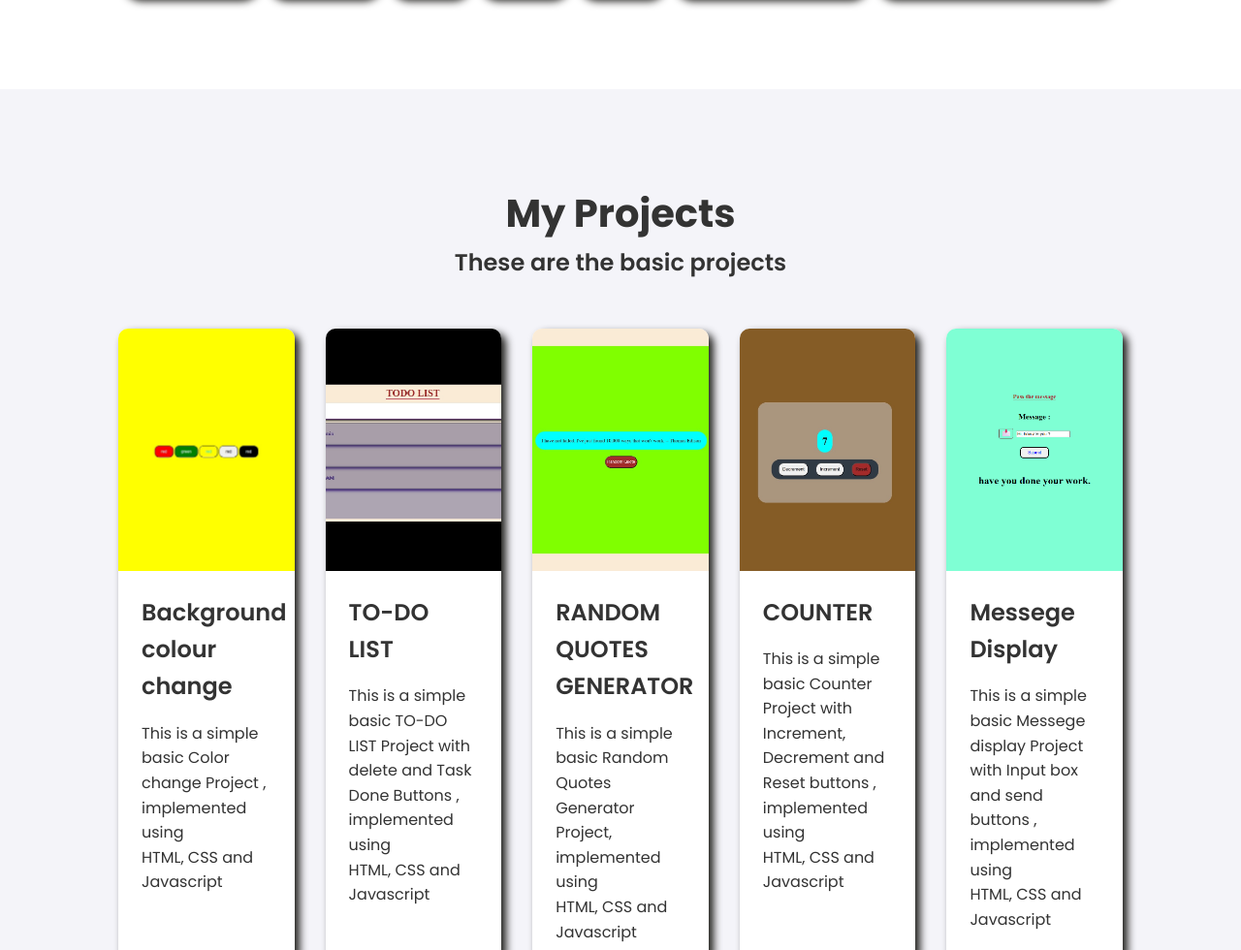
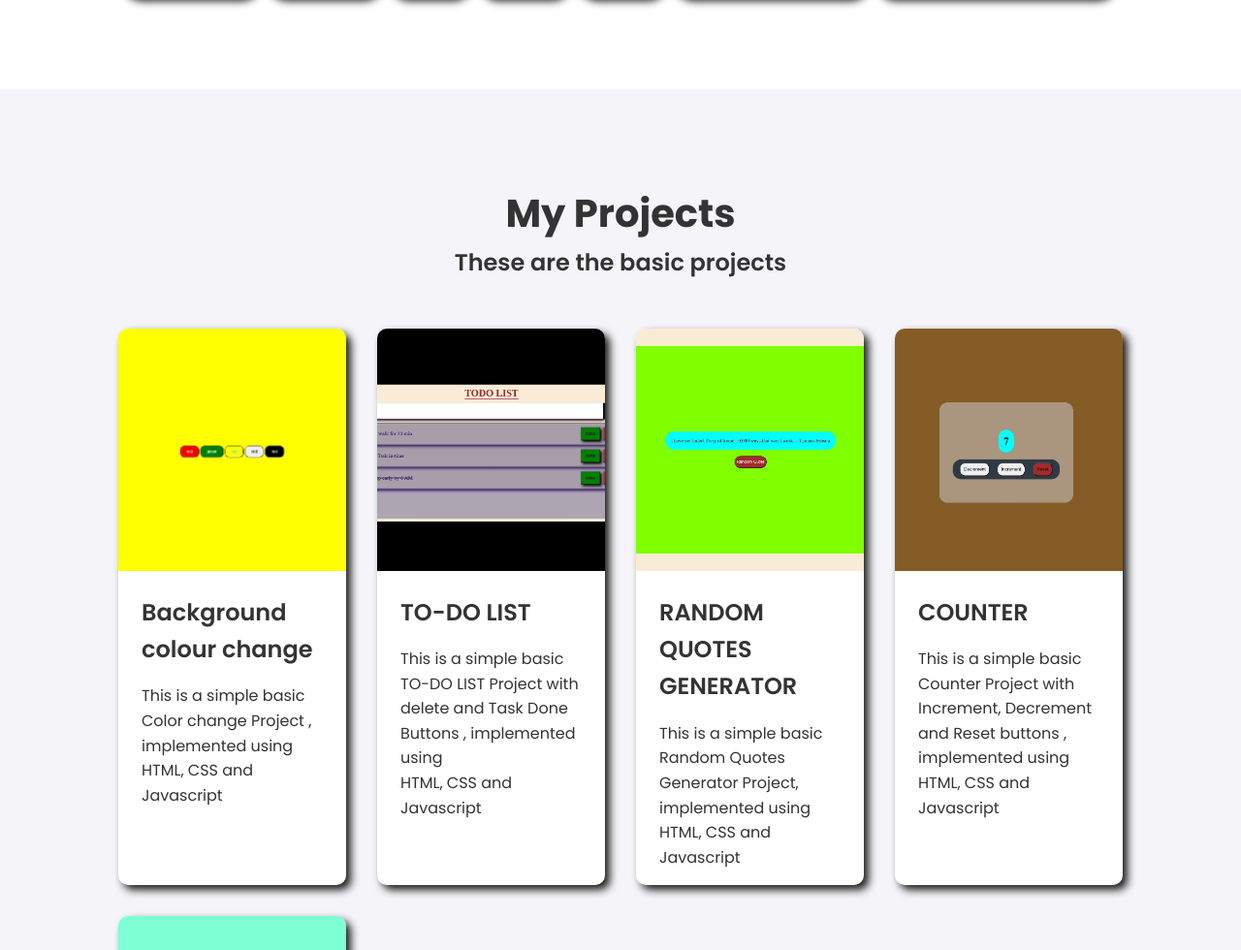
Before and after one commit to sabavathvijay/portfolio, a plain HTML site: page index.html in a window 1280 px wide. Shown: the part 1272-2252 px from the top of the page at 97% size. Drawn offline with Linux system fonts and the light colour scheme.

Commit message:
Personal portfolio

```diff
--- a/Css/index.css
+++ b/Css/index.css
@@ -217,8 +217,9 @@ img {
 .project-grid {
 
     display: grid;
-    grid-template-columns: repeat(auto-fit, minmax(180px, 1fr));
+    grid-template-columns: repeat(auto-fit, minmax(200px, 1fr));
     gap: 2rem;
+    width: 100%;
 }
 
 .project-card {
@@ -383,7 +384,20 @@ footer {
 
 /* --- Responsiveness (Mobile-First) --- */
 
+section {
+    padding: 6rem 1rem; /* This adds 1rem of left/right padding on mobile */
+}
+
+
 @media (max-width: 768px) {
+
+
+
+    section {
+        padding: 6rem 0;
+    }
+
+
     h1 { font-size: 2.5rem; }
     h2 { font-size: 2rem; }
 
```
